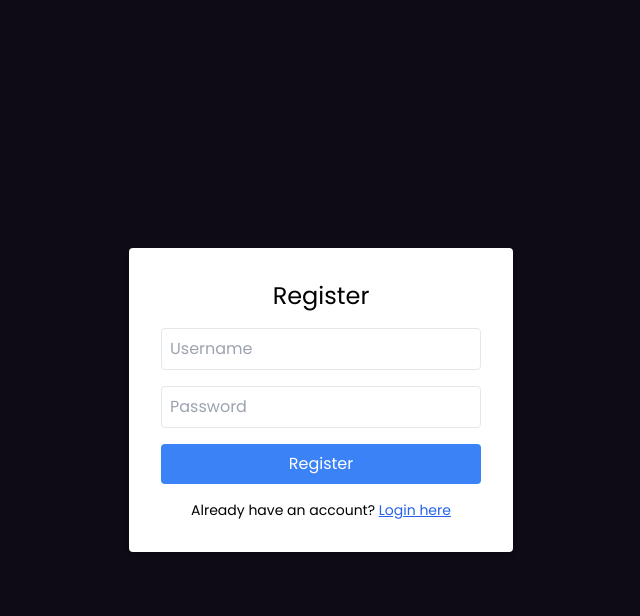
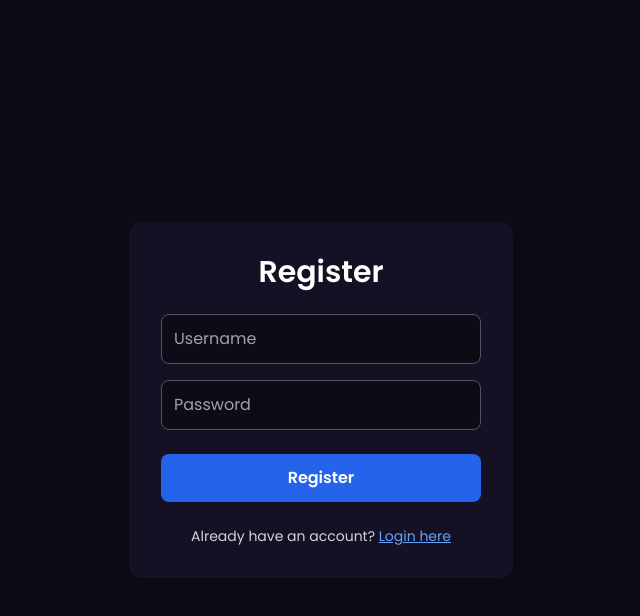
Before and after one commit to Nawroj/frontend, a React (Create React App) app: page /login in a window 1280 px wide. Both pictures are taken after a click on the element "Register here". Shown: the top 616 px of the page, without its empty margins (319-959 px from the left). Built offline with nearby package versions, Linux system fonts and the light colour scheme.

Commit message:
Lofin Design change

```diff
--- a/src/components/Login.jsx
+++ b/src/components/Login.jsx
@@ -27,19 +27,19 @@ const Login = ({ setUser }) => {
       setUser({ token: response.data.access_token });
       navigate("/");
     } catch (err) {
-      setError("Invalid credentials");
+      setError("Invalid credentials. Please try again.");
     }
   };
 
   return (
-    <div className="flex items-center justify-center h-screen bg-[#0E0B16]">
-      <div className="p-8 rounded shadow-md w-96 text-center">
+    <div className="flex items-center justify-center min-h-screen bg-[#0E0B16]">
+      <div className="p-8 rounded-xl shadow-lg w-96 text-center bg-[#161025]">
         {/* Logo */}
         <div className="flex justify-center mb-6">
-          <img src="/logo.png" alt="Logo" className="w-600 h-20" />
+          <img src="/logo.png" alt="Logo" className="w-52 h-auto" />
         </div>
 
-        <h2 className="text-2xl mb-4 text-white">Welcome Back!</h2>
+        <h2 className="text-3xl font-semibold mb-6 text-white">Welcome Back!</h2>
         {error && <p className="text-red-500 mb-4">{error}</p>}
         <form onSubmit={handleLogin}>
           <input
@@ -47,27 +47,29 @@ const Login = ({ setUser }) => {
             placeholder="Username"
             value={username}
             onChange={(e) => setUsername(e.target.value)}
-            className="w-full p-2 mb-4 border rounded"
+            className="w-full p-3 mb-4 border border-gray-600 rounded-lg bg-[#0E0B16] text-white placeholder-gray-400 focus:outline-none focus:ring-2 focus:ring-blue-500"
+            required
           />
           <input
             type="password"
             placeholder="Password"
             value={password}
             onChange={(e) => setPassword(e.target.value)}
-            className="w-full p-2 mb-4 border rounded"
+            className="w-full p-3 mb-6 border border-gray-600 rounded-lg bg-[#0E0B16] text-white placeholder-gray-400 focus:outline-none focus:ring-2 focus:ring-blue-500"
+            required
           />
           <button
             type="submit"
-            className="w-full bg-blue-500 text-white p-2 rounded"
+            className="w-full bg-blue-600 hover:bg-blue-700 text-white font-bold p-3 rounded-lg transition duration-300"
           >
             Login
           </button>
         </form>
         {/* Register Link */}
-        <p className="mt-4 text-sm text-white">
+        <p className="mt-6 text-sm text-gray-300">
           Don't have an account?{" "}
           <span
-            className="text-blue-400 underline cursor-pointer"
+            className="text-blue-400 hover:text-blue-300 underline cursor-pointer transition duration-300"
             onClick={() => navigate("/register")}
           >
             Register here
--- a/src/components/Register.jsx
+++ b/src/components/Register.jsx
@@ -33,9 +33,9 @@ const Register = () => {
   };
 
   return (
-    <div className="flex items-center justify-center h-screen bg-[#0E0B16]">
-      <div className="p-8 rounded shadow-md w-96 text-center bg-white">
-        <h2 className="text-2xl mb-4">Register</h2>
+    <div className="flex items-center justify-center min-h-screen bg-[#0E0B16]">
+      <div className="p-8 rounded-xl shadow-lg w-96 text-center bg-[#161025]">
+        <h2 className="text-3xl font-semibold mb-6 text-white">Register</h2>
         {error && <p className="text-red-500 mb-4">{error}</p>}
         {success && <p className="text-green-500 mb-4">{success}</p>}
         <form onSubmit={handleRegister}>
@@ -44,7 +44,7 @@ const Register = () => {
             placeholder="Username"
             value={username}
             onChange={(e) => setUsername(e.target.value)}
-            className="w-full p-2 mb-4 border rounded"
+            className="w-full p-3 mb-4 border border-gray-600 rounded-lg bg-[#0E0B16] text-white placeholder-gray-400 focus:outline-none focus:ring-2 focus:ring-blue-500"
             required
           />
           <input
@@ -52,17 +52,20 @@ const Register = () => {
             placeholder="Password"
             value={password}
             onChange={(e) => setPassword(e.target.value)}
-            className="w-full p-2 mb-4 border rounded"
+            className="w-full p-3 mb-6 border border-gray-600 rounded-lg bg-[#0E0B16] text-white placeholder-gray-400 focus:outline-none focus:ring-2 focus:ring-blue-500"
             required
           />
-          <button type="submit" className="w-full bg-blue-500 text-white p-2 rounded">
+          <button
+            type="submit"
+            className="w-full bg-blue-600 hover:bg-blue-700 text-white font-bold p-3 rounded-lg transition duration-300"
+          >
             Register
           </button>
         </form>
-        <p className="mt-4 text-sm">
+        <p className="mt-6 text-sm text-gray-300">
           Already have an account?{' '}
           <span
-            className="text-blue-600 cursor-pointer underline"
+            className="text-blue-400 hover:text-blue-300 underline cursor-pointer transition duration-300"
             onClick={() => navigate('/login')}
           >
             Login here
```
